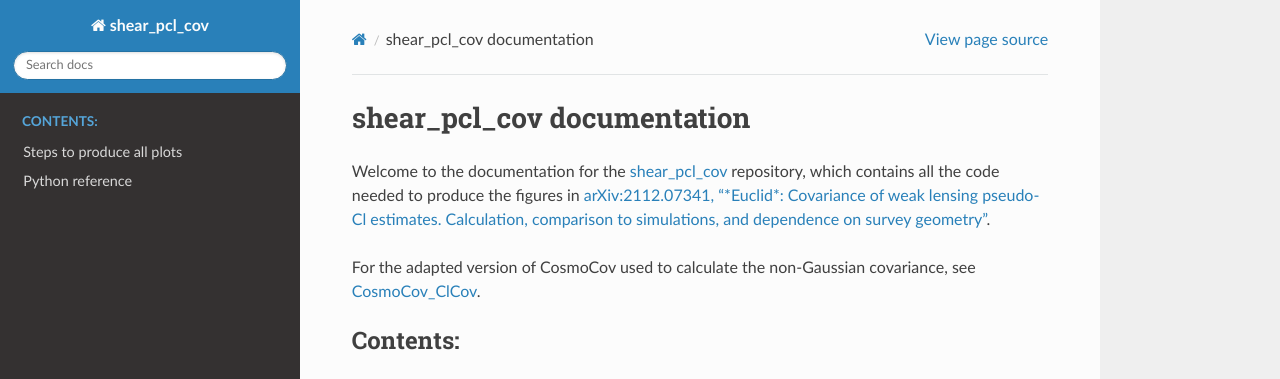
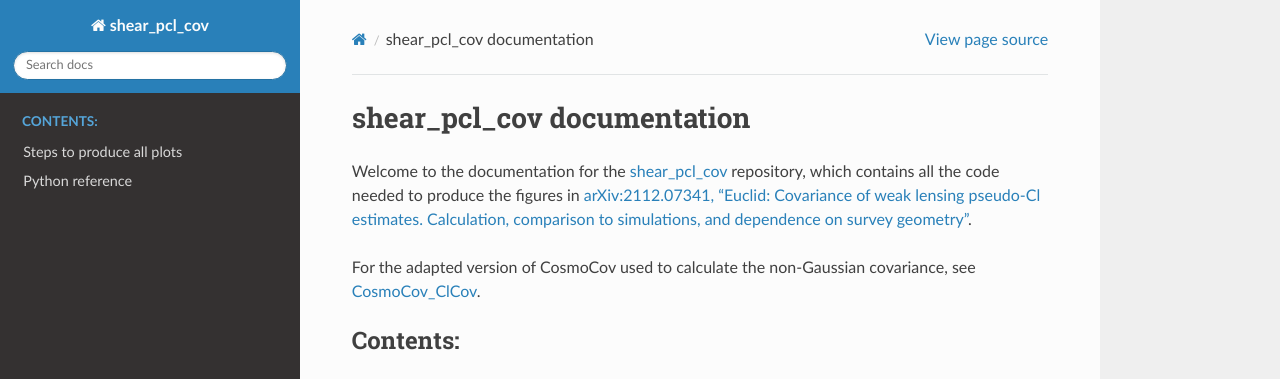
Before and after one commit to robinupham/shear_pcl_cov, a Sphinx documentation site: the page built from docs/index.rst, in a window 1280 px wide. Shown: the top 379 px of the page. Built offline with Sphinx 7.4.7 and the Read the Docs theme 2.0.0, drawn with Linux system fonts in a browser that asks for light colours; pages that are not in the unit, such as notebooks, are missing from menus.

Commit message:
Remove italics from docs

```diff
--- a/docs/index.rst
+++ b/docs/index.rst
@@ -1,7 +1,7 @@
 shear_pcl_cov documentation
 ===========================
 
-Welcome to the documentation for the `shear_pcl_cov <https://github.com/robinupham/shear_pcl_cov>`_ repository, which contains all the code needed to produce the figures in `arXiv:2112.07341, "*Euclid*: Covariance of weak lensing pseudo-Cl estimates. Calculation, comparison to simulations, and dependence on survey geometry" <https://arxiv.org/abs/2112.07341>`_.
+Welcome to the documentation for the `shear_pcl_cov <https://github.com/robinupham/shear_pcl_cov>`_ repository, which contains all the code needed to produce the figures in `arXiv:2112.07341, "Euclid: Covariance of weak lensing pseudo-Cl estimates. Calculation, comparison to simulations, and dependence on survey geometry" <https://arxiv.org/abs/2112.07341>`_.
 
 For the adapted version of CosmoCov used to calculate the non-Gaussian covariance, see `CosmoCov_ClCov <https://github.com/robinupham/CosmoCov_ClCov>`_.
 
```
